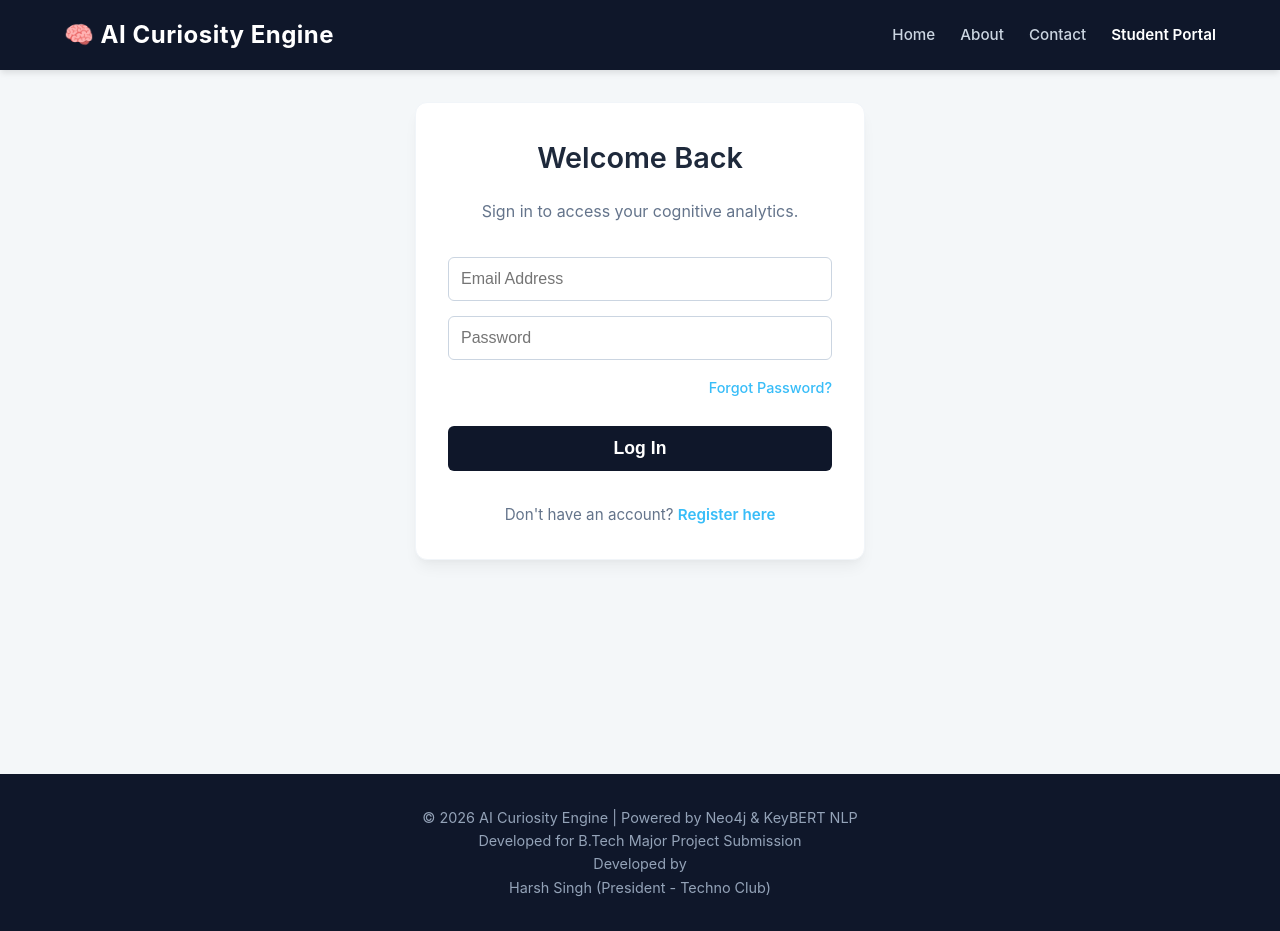
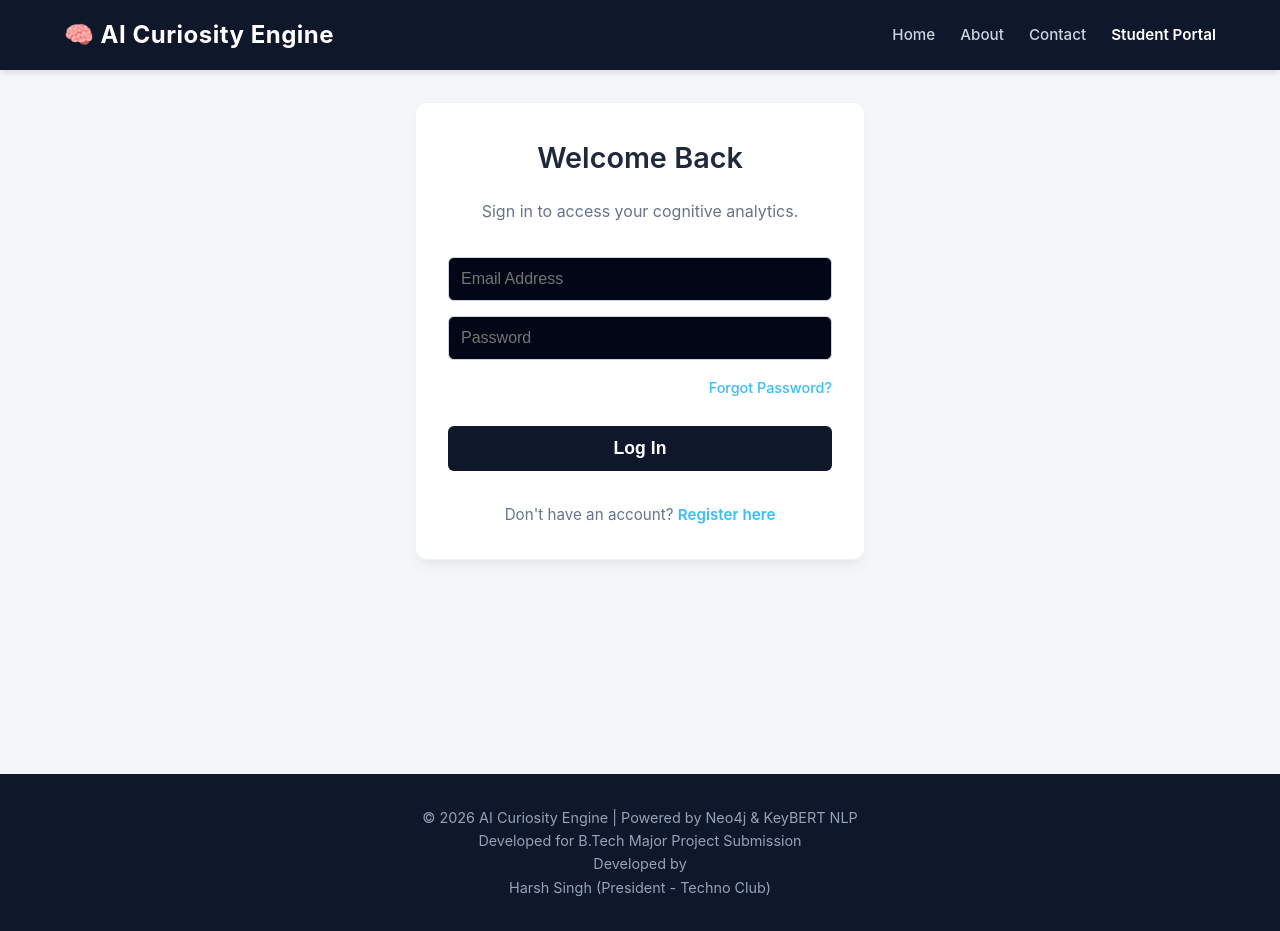
Before and after one commit to Harsh70727770/ai-curiosity-engine, a React app in the folder frontend/: page / in a window 1280 px wide. Both pictures are taken after a click on the element "Student Portal". Built offline with nearby package versions, Linux system fonts and the light colour scheme; the HTML template or start-up script is replaced by a standard one.

Commit message:
fixed css

```diff
--- a/frontend/src/index.css
+++ b/frontend/src/index.css
@@ -0,0 +1,129 @@
+/* ===== RESET ===== */
+* {
+  margin: 0;
+  padding: 0;
+  box-sizing: border-box;
+}
+
+/* ===== ROOT VARIABLES ===== */
+:root {
+  --primary: #6366f1;
+  --secondary: #22c55e;
+  --background: #0f172a;
+  --card-bg: #1e293b;
+  --text: #f1f5f9;
+  --muted: #94a3b8;
+}
+
+/* ===== BODY ===== */
+body {
+  font-family: 'Inter', sans-serif;
+  background-color: var(--background);
+  color: var(--text);
+  line-height: 1.6;
+}
+
+/* ===== ROOT CONTAINER ===== */
+#root {
+  min-height: 100vh;
+  display: flex;
+  flex-direction: column;
+}
+
+/* ===== HEADINGS ===== */
+h1, h2, h3, h4, h5 {
+  font-weight: 600;
+}
+
+/* ===== LINKS ===== */
+a {
+  text-decoration: none;
+  color: var(--primary);
+}
+
+a:hover {
+  opacity: 0.8;
+}
+
+/* ===== BUTTONS ===== */
+button {
+  background: var(--primary);
+  color: white;
+  border: none;
+  padding: 10px 16px;
+  border-radius: 8px;
+  cursor: pointer;
+  transition: 0.3s ease;
+}
+
+button:hover {
+  background: #4f46e5;
+}
+
+/* ===== INPUT FIELDS ===== */
+input, textarea {
+  width: 100%;
+  padding: 10px;
+  border-radius: 6px;
+  border: 1px solid #334155;
+  background: #020617;
+  color: white;
+  outline: none;
+}
+
+input:focus, textarea:focus {
+  border-color: var(--primary);
+}
+
+/* ===== CARD ===== */
+.card {
+  background: var(--card-bg);
+  padding: 16px;
+  border-radius: 12px;
+  box-shadow: 0 4px 20px rgba(0, 0, 0, 0.3);
+}
+
+/* ===== FLEX UTIL ===== */
+.flex {
+  display: flex;
+  gap: 10px;
+}
+
+.center {
+  display: flex;
+  align-items: center;
+  justify-content: center;
+}
+
+/* ===== CONTAINER ===== */
+.container {
+  width: 90%;
+  max-width: 1200px;
+  margin: auto;
+}
+
+/* ===== SCROLLBAR ===== */
+::-webkit-scrollbar {
+  width: 6px;
+}
+
+::-webkit-scrollbar-thumb {
+  background: var(--primary);
+  border-radius: 10px;
+}
+
+/* ===== ANIMATION ===== */
+.fade-in {
+  animation: fadeIn 0.5s ease-in-out;
+}
+
+@keyframes fadeIn {
+  from {
+    opacity: 0;
+    transform: translateY(10px);
+  }
+  to {
+    opacity: 1;
+    transform: translateY(0);
+  }
+}
```
